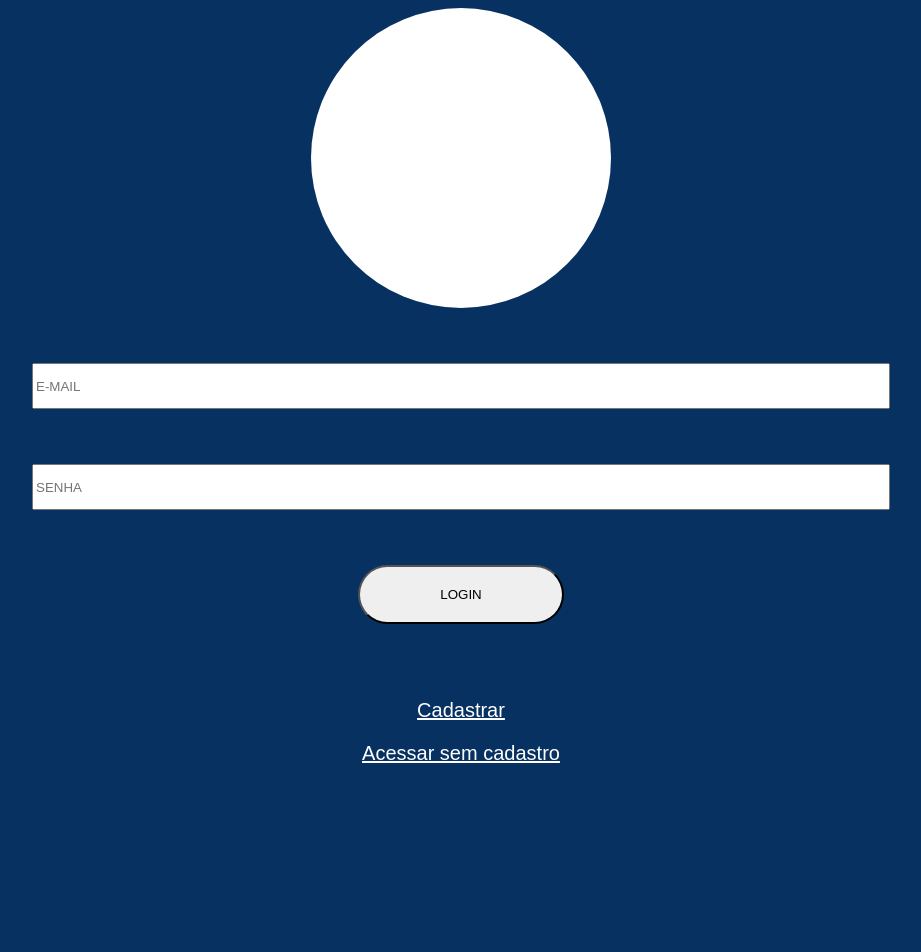
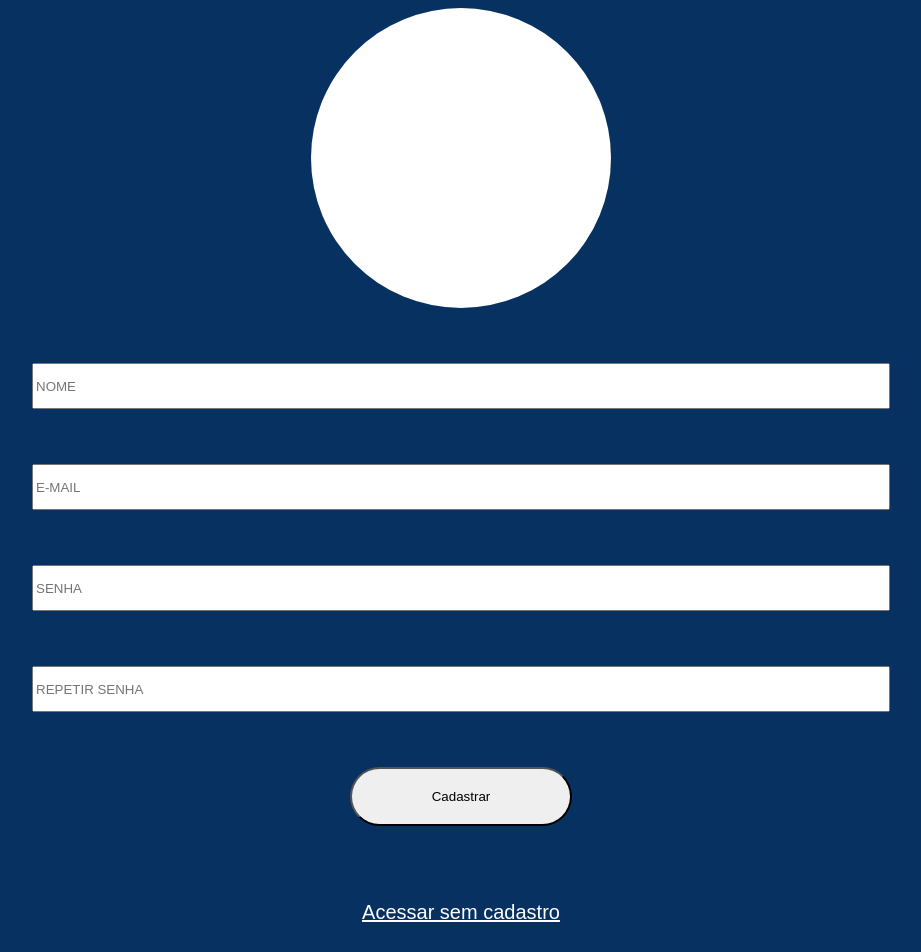
Before and after one commit to JoaoP-Souza/T-picos1, an Angular app: page / in a window 1280 px wide. Shown: the part 150-1102 px from the top of the page, without its empty margins (179-1100 px from the left). Before the commit the page ends 943 px from the top, so only its background shows below. Built offline with nearby package versions, Linux system fonts and the light colour scheme.

Commit message:
Adicionando tela de cadastro

```diff
--- a/src/app/app.component.html
+++ b/src/app/app.component.html
@@ -1 +1 @@
-<login-screen></login-screen>
+<app-registration></app-registration>
--- a/src/app/app.module.ts
+++ b/src/app/app.module.ts
@@ -4,11 +4,13 @@ import { BrowserModule } from '@angular/platform-browser';
 import { AppRoutingModule } from './app-routing.module';
 import { AppComponent } from './app.component';
 import { LoginComponent } from './login/login.component';
+import { RegistrationComponent } from './registration/registration.component';
 
 @NgModule({
   declarations: [
     AppComponent,
-    LoginComponent
+    LoginComponent,
+    RegistrationComponent
   ],
   imports: [
     BrowserModule,
--- /dev/null
+++ b/src/app/registration/registration.component.css
@@ -0,0 +1,62 @@
+body{
+    background-color: #063161;
+}
+
+.form-elements {
+    display: flex;
+    flex-direction: column;
+    text-align: center;
+    justify-content: center;
+    align-items: center;
+
+}
+
+.Profile-icon {
+    width: 300px;
+    height: 300px;
+    border-radius: 50%;
+    background-color: #fff;
+    text-align: center;
+    justify-content: center;
+    align-items: center;
+    display: flex;
+    margin-top: 150px;
+
+}
+
+.user-cadastro-input {
+    width: 850px;
+    height: 40px;
+    margin-top: 55px;
+    justify-content: center;
+    align-items: center;
+
+
+}
+
+.cadastro-button {
+    margin-top: 55px;
+    height: fit-content;
+    width: fit-content;
+    padding-top: 20px;
+    padding-bottom: 20px;
+    padding-left: 80px;
+    padding-right: 80px;
+    border-radius: 40px;
+    text-align: center;
+    justify-content: center;
+    align-items: center;
+}
+
+.floating-text{
+    margin-top: 55px;
+    color: white;
+    font-size: 20px;
+    font-weight: semi-bold;
+    font-family: Arial, Helvetica, sans-serif;
+    text-decoration: underline;
+    text-align: center;
+    justify-content: center;
+    align-items: center;
+    cursor: pointer;
+}
--- /dev/null
+++ b/src/app/registration/registration.component.html
@@ -0,0 +1,13 @@
+<div class = "form-elements">
+    <div class = "Profile-icon"></div>
+    <input class = "user-cadastro-input" type="text" placeholder="NOME">
+    <input class = "user-cadastro-input" type="text" placeholder="E-MAIL">
+    <input class = "user-cadastro-input" type="password" placeholder="SENHA">
+    <input class = "user-cadastro-input" type="password" placeholder="REPETIR SENHA">
+    <button class = "cadastro-button">Cadastrar</button>
+
+    <div class = "floating-text">
+        <p> Acessar sem cadastro</p>
+    </div>
+
+</div>
```
Also changed, not shown: src/app/registration/registration.component.ts (added, +10 -0 lines), 1 other file (tests, documents, lock files or other folders).
